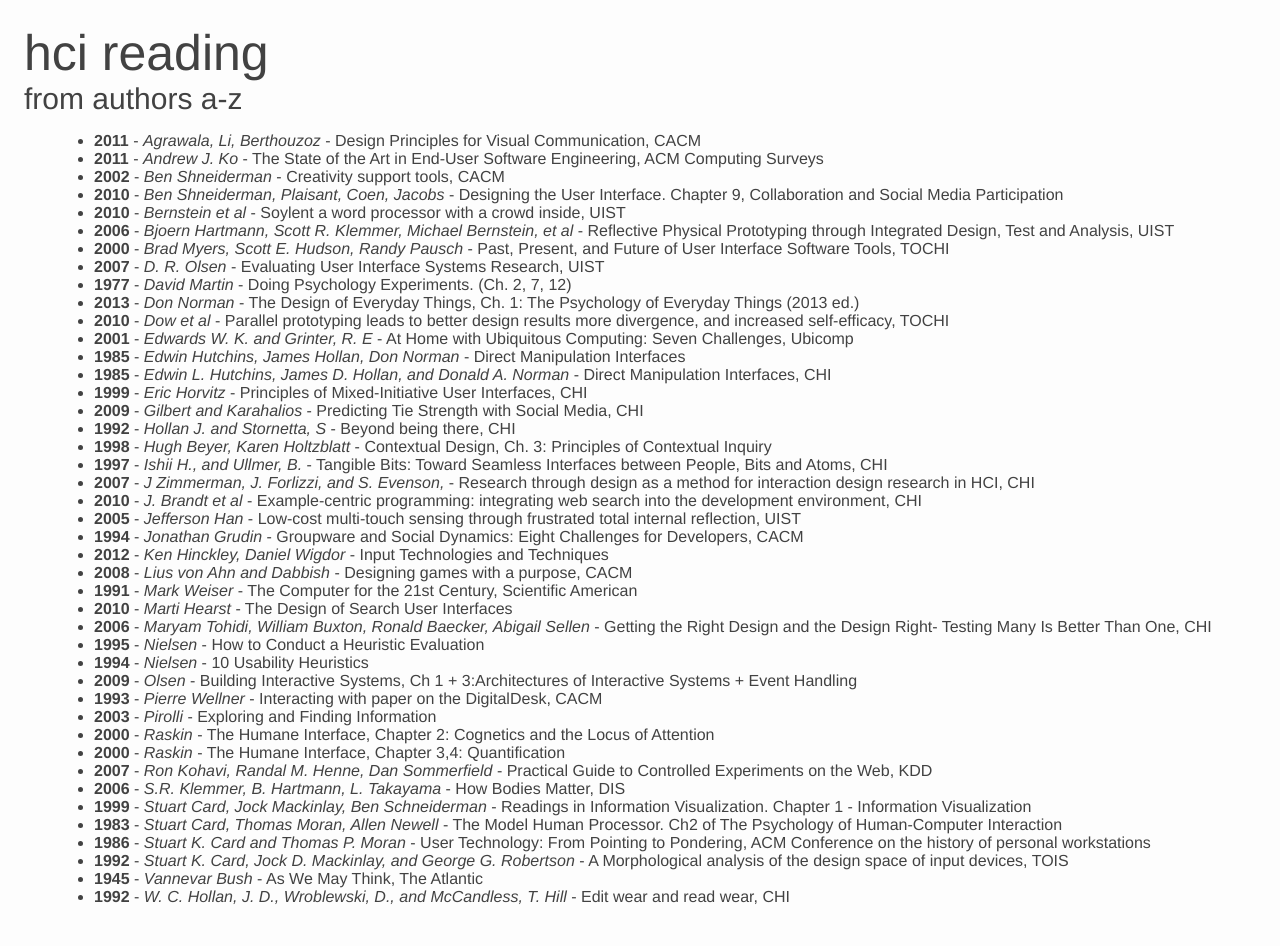
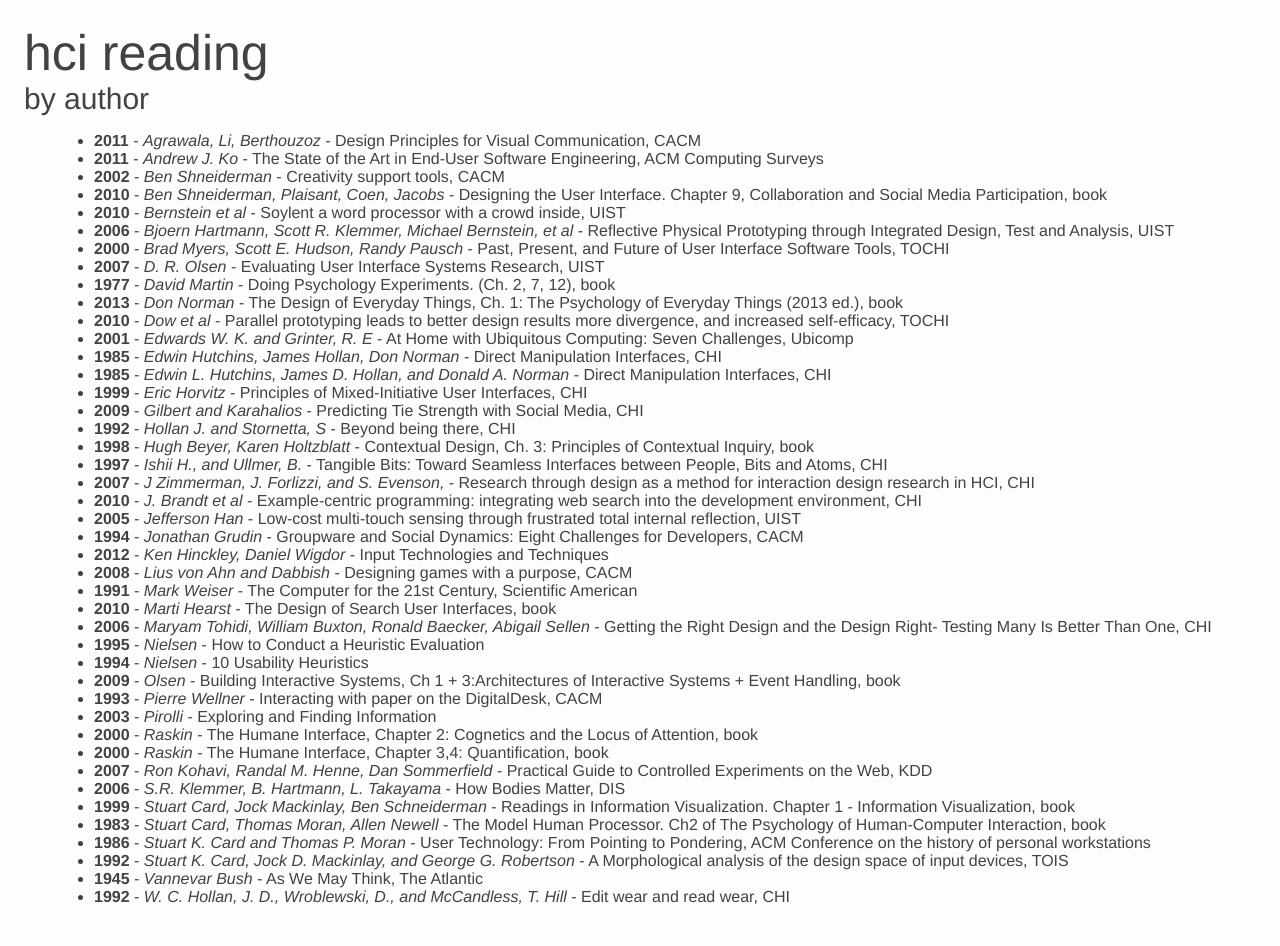
Before and after one commit to jeremywrnr/hci-prelims, a Jekyll site: the page built from authors.md, in a window 1280 px wide. Built offline with Jekyll 4.4.1, drawn with Linux system fonts in a browser that asks for light colours.

Commit message:
adding makefile and publisher data

```diff
--- a/_data/papers.yaml
+++ b/_data/papers.yaml
@@ -9,6 +9,7 @@
     author: Don Norman
     title: "The Design of Everyday Things, Ch. 1: The Psychology of Everyday Things (2013 ed.)"
     link: https://drive.google.com/a/berkeley.edu/file/d/0B76vkOGLgqvjelRoQnNOemhIbFk/view?usp=sharing
+    publisher: book
     class: 160
     year: 2013
   -
@@ -16,12 +17,14 @@
     author: Edwin Hutchins, James Hollan, Don Norman
     title: Direct Manipulation Interfaces
     link: https://drive.google.com/a/berkeley.edu/file/d/0B76vkOGLgqvjOWtTaVNoOG9aaE0/view?usp=sharing
+    publisher: CHI
     class: 160
   -
     year: 2000
     author: Raskin
     title: "The Humane Interface, Chapter 2: Cognetics and the Locus of Attention"
     link: https://drive.google.com/a/berkeley.edu/file/d/0ByJckhRq0l3USUFYMjVhRFNieEU/view?usp=sharing
+    publisher: book
     class: 160
 
   -
@@ -29,6 +32,7 @@
     author: Raskin
     title: "The Humane Interface, Chapter 3,4: Quantification"
     link: https://drive.google.com/open?id=0ByJckhRq0l3USUVGZVhlSHZMaGs
+    publisher: book
     class: 160
   -
     year: 2012
@@ -41,12 +45,14 @@
     author: Stuart Card, Thomas Moran, Allen Newell
     title: The Model Human Processor. Ch2 of The Psychology of Human-Computer Interaction
     link: https://drive.google.com/open?id=0ByJckhRq0l3UUjNZYVF1d2hsUUE
+    publisher: book
     class: 160
   -
     year: 1999
     author: Stuart Card, Jock Mackinlay, Ben Schneiderman
     title: Readings in Information Visualization. Chapter 1 - Information Visualization
     link: https://drive.google.com/open?id=0ByJckhRq0l3UcW1zVFNVYUhKTXc
+    publisher: book
     class: 160
   -
     year: 1977
@@ -54,12 +60,14 @@
     title: "Doing Psychology Experiments. (Ch. 2, 7, 12)"
     note: 2 and 12 are especially relevant, but the whole book is worthwhile. Alternatively, other readings on the scientific method and inferential statistics
     link: https://drive.google.com/file/d/0B3rmOUWm5OBlZUtPd2dhbmpkUHM/view?usp=sharing
+    publisher: book
     class: 160
   -
     year: 1998
     author: Hugh Beyer, Karen Holtzblatt
     title: "Contextual Design, Ch. 3: Principles of Contextual Inquiry"
     link: https://drive.google.com/open?id=0ByJckhRq0l3UbXJPb1hnWGJ0Tjg
+    publisher: book
     class: 160
   -
     year: 1995
@@ -78,12 +86,14 @@
     author: Olsen
     title: Building Interactive Systems, Ch 1 + 3:Architectures of Interactive Systems + Event Handling
     link: https://drive.google.com/open?id=0ByJckhRq0l3USnNQNGJ1dEY2WUk
+    publisher: book
     class: 160
   -
     year: 2010
     author: Ben Shneiderman, Plaisant, Coen, Jacobs
     title: Designing the User Interface. Chapter 9, Collaboration and Social Media Participation
     link: https://drive.google.com/open?id=0ByJckhRq0l3USG1xaU9VVkQ4Rmc
+    publisher: book
     class: 160
   -
     year: 1945
@@ -174,7 +184,7 @@
     link: https://drive.google.com/a/berkeley.edu/file/d/0ByJckhRq0l3UYjNRUEVZdFE3ZFU/view?usp=sharing
     author: Ron Kohavi, Randal M. Henne, Dan Sommerfield
     publisher: KDD
-    class: 260jjjj
+    class: 260
   -
     year: 2007
     title: Evaluating User Interface Systems Research
@@ -247,6 +257,7 @@
     title: The Design of Search User Interfaces
     link: http://searchuserinterfaces.com/book/sui_ch1_design.html
     author: Marti Hearst
+    publisher: book
     class: 260
   -
     year: 2003
--- a/_data/parse.rb
+++ b/_data/parse.rb
@@ -1,3 +1,4 @@
+require "JSON"
 require "yaml"
 require "pp"
 
@@ -7,3 +8,5 @@
 # papers, or otherwise see if they can just be made from jekyll sorting
 
 PP.pp data
+
+JSON.load(data)
--- a/authors.md
+++ b/authors.md
@@ -1,6 +1,6 @@
 ---
 layout: post
-title: from authors a-z
+title: by author
 ---
 
 {% assign list = site.data.papers.papers | sort:'author' %}
--- a/main.css
+++ b/main.css
@@ -21,6 +21,7 @@
 
 a:hover, a:focus {
   text-decoration: underline;
+  background-color: azure;
   color: #2a7ae2;
 }
 
```
Also changed, not shown: index.md (+1 -1 lines), rev-time.md (+1 -1 lines), time.md (+1 -1 lines).
